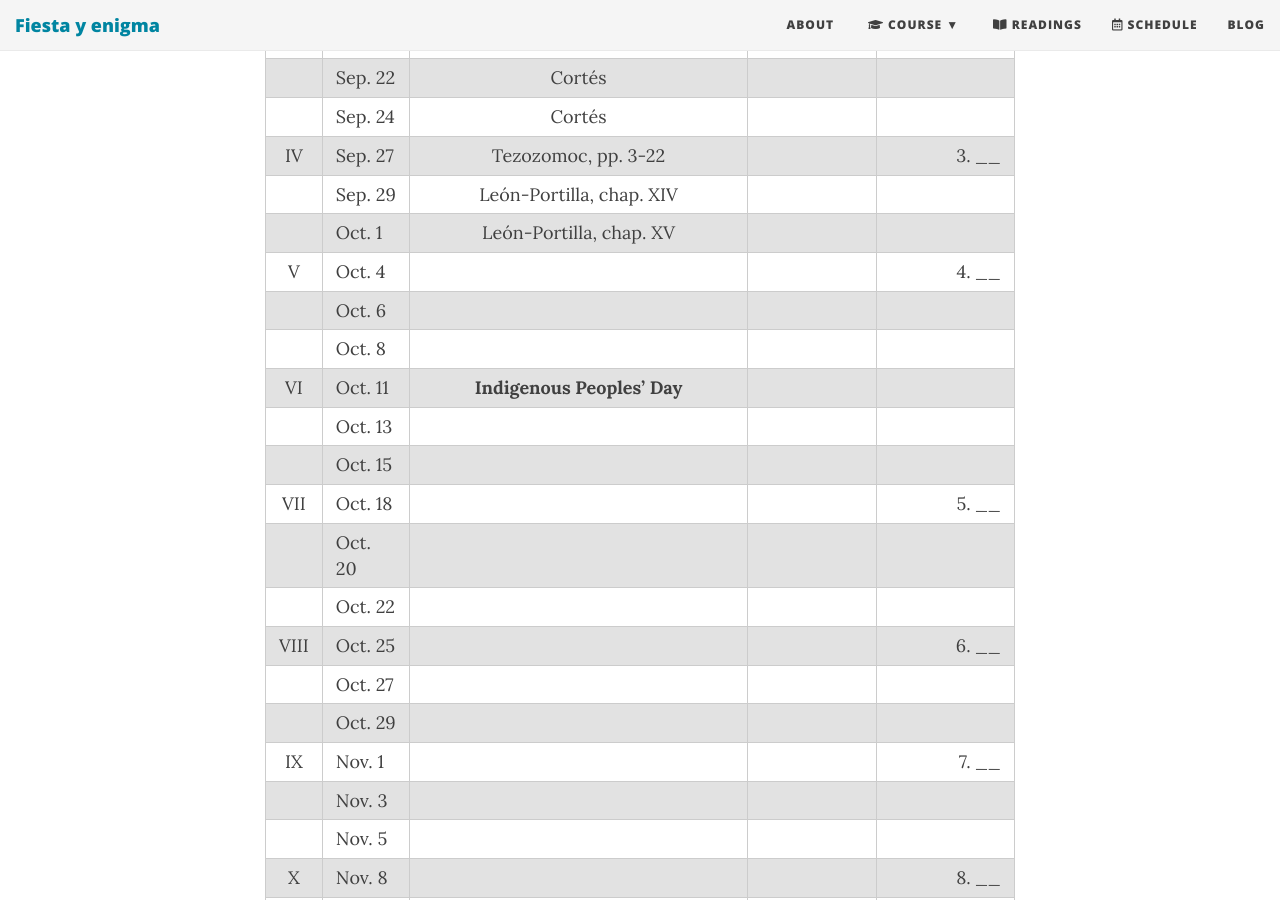
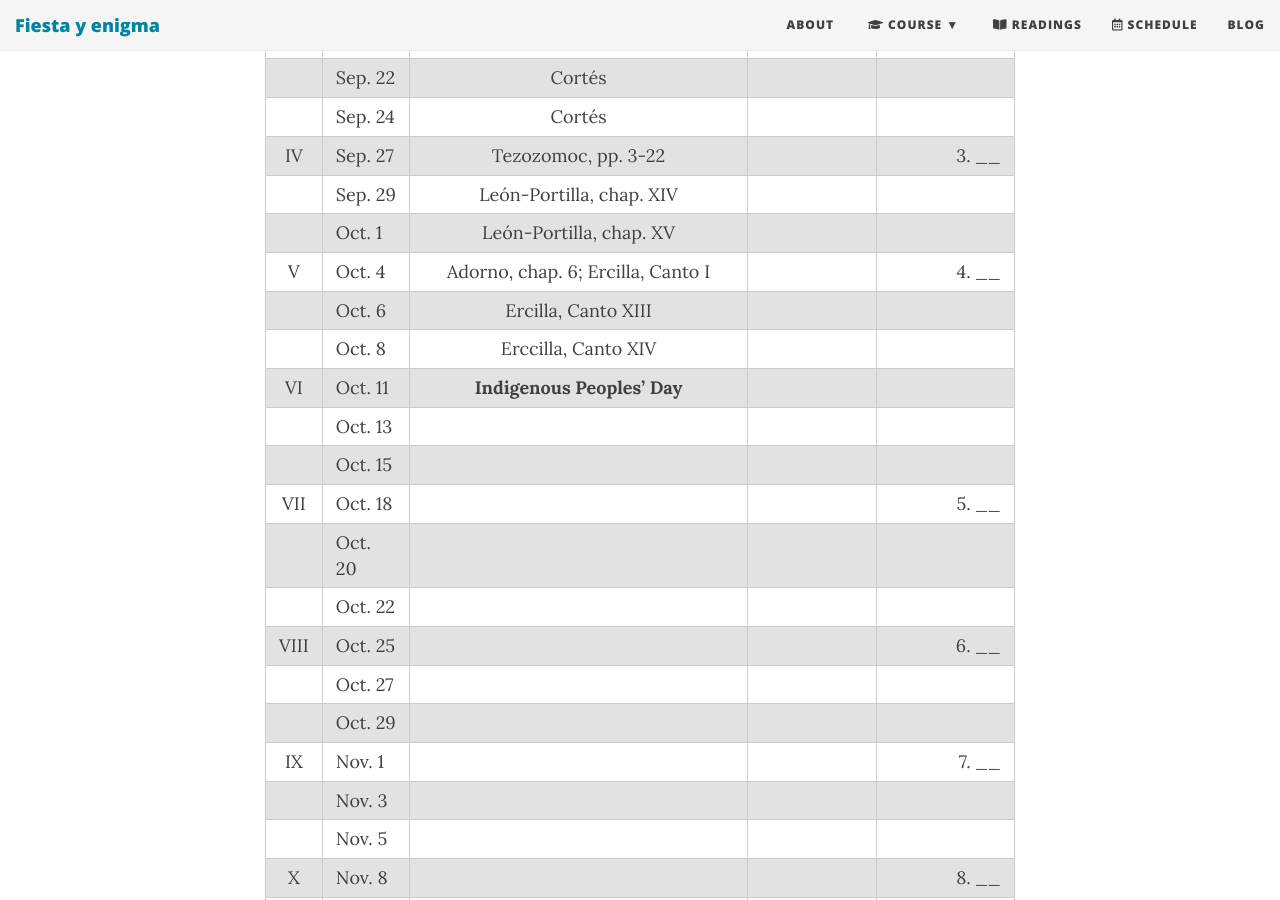
Before and after one commit to Hipomenes/ls452, a Jekyll site: the page built from calendar.md, in a window 1280 px wide and 900 px high, scrolled down 730 px. Built offline with Jekyll 4.4.1, drawn with Linux system fonts in a browser that asks for light colours; nearby versions of some CDN libraries.

Commit message:
Update calendar.md

```diff
--- a/calendar.md
+++ b/calendar.md
@@ -21,9 +21,9 @@ subtitle: Spring 2021
 | IV  | Sep. 27  | Tezozomoc, pp. 3-22  | | 3. ____
 |     | Sep. 29  | León-Portilla, chap. XIV |
 |     | Oct. 1   | León-Portilla, chap. XV
-| V   | Oct. 4   |    | | 4. ____
-|     | Oct. 6   |
-|     | Oct. 8   |
+| V   | Oct. 4   | Adorno, chap. 6; Ercilla, Canto I | | 4. ____
+|     | Oct. 6   | Ercilla, Canto XIII
+|     | Oct. 8   | Erccilla, Canto XIV
 | VI  | Oct. 11  | **Indigenous Peoples' Day**
 |     | Oct. 13  |
 |     | Oct. 15  |
```
